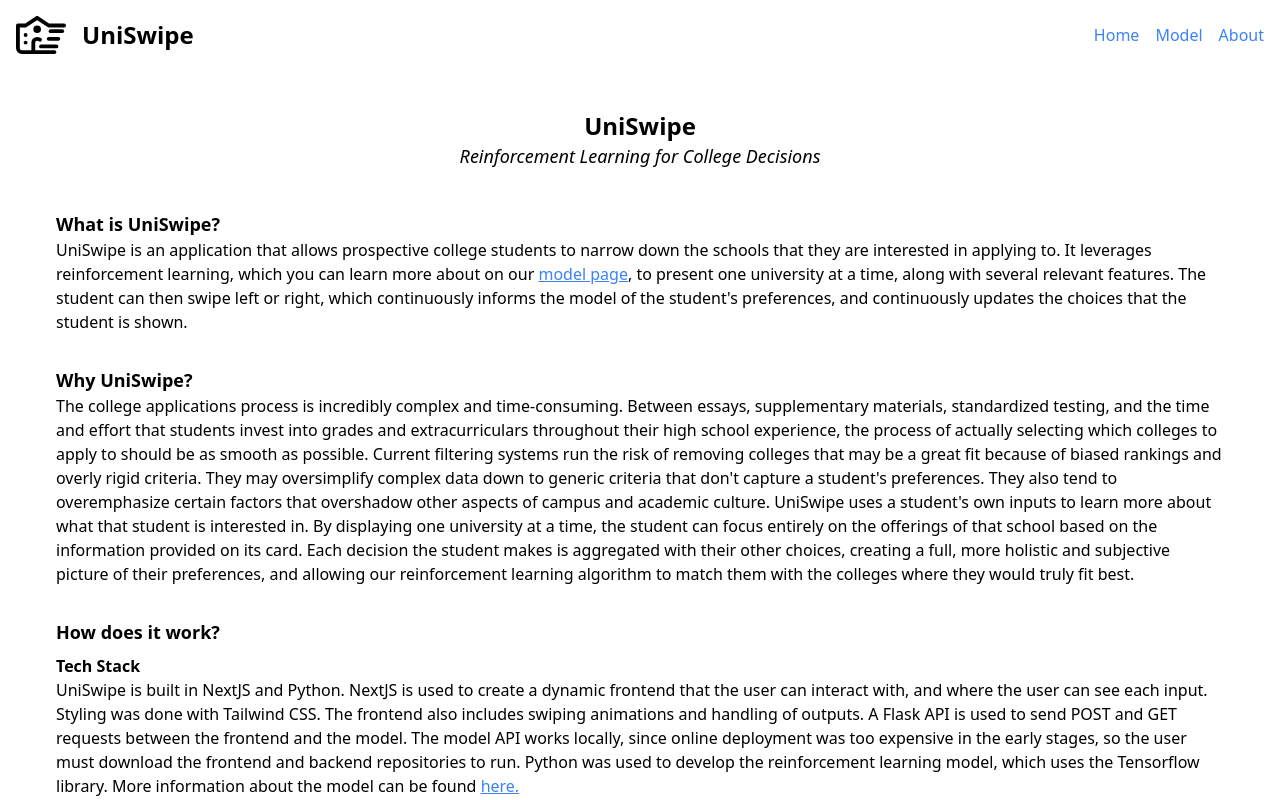
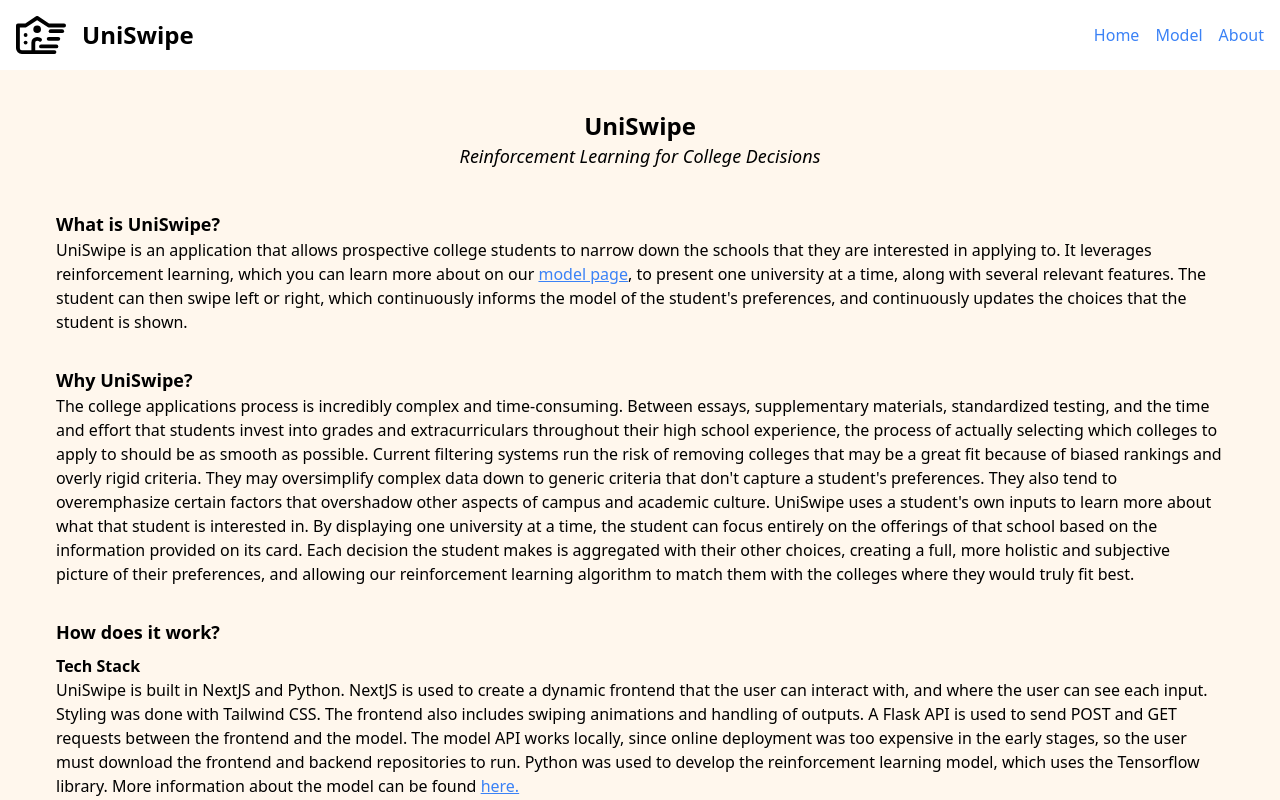
Before and after one commit to kalxed/UniSwipe, a Next.js app: page /about in a window 1280 px wide. Shown: the top 800 px of the page. Built offline with nearby package versions, Linux system fonts and the light colour scheme.

Commit message:
About page finalized

```diff
--- a/src/_components/draggablediv.tsx
+++ b/src/_components/draggablediv.tsx
@@ -178,7 +178,7 @@ const DraggableDiv = () => {
     }, [isDragging]);
 
     return (
-        <div className="flex items-center justify-center grow touch-none select-none bg-gray-100 no-touch-move">
+        <div className="flex items-center justify-center grow touch-none select-none bg-orange-50 no-touch-move">
             <div
                 onMouseDown={handleMouseDown}
                 onTouchStart={handleTouchStart}
--- a/src/app/about/page.tsx
+++ b/src/app/about/page.tsx
@@ -1,6 +1,6 @@
 export default function Page() {
 	return (
-		<div className="flex grow flex-col p-10">
+		<div className="flex grow flex-col p-10 bg-orange-50">
 			<p className="text-2xl font-bold text-center">UniSwipe</p>
 			<p className="text-lg italic text-center">
 				Reinforcement Learning for College Decisions
```
